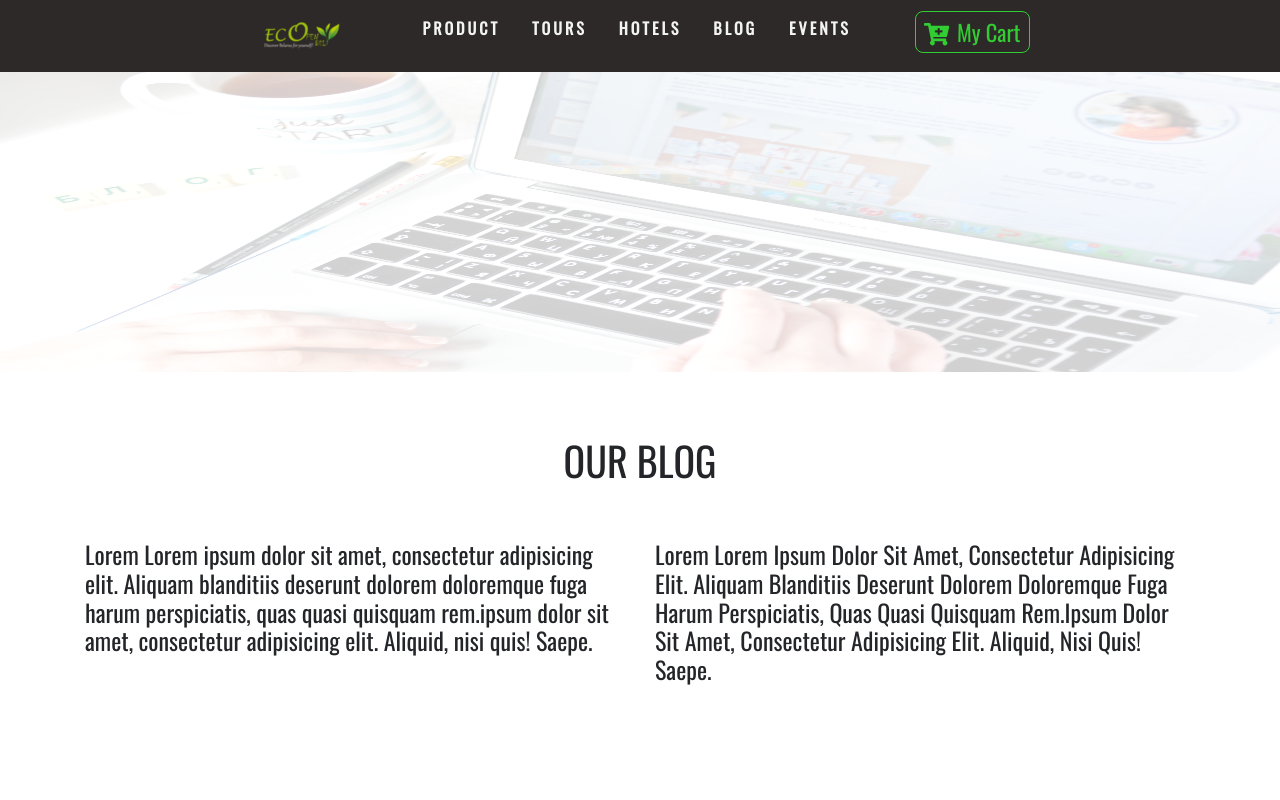
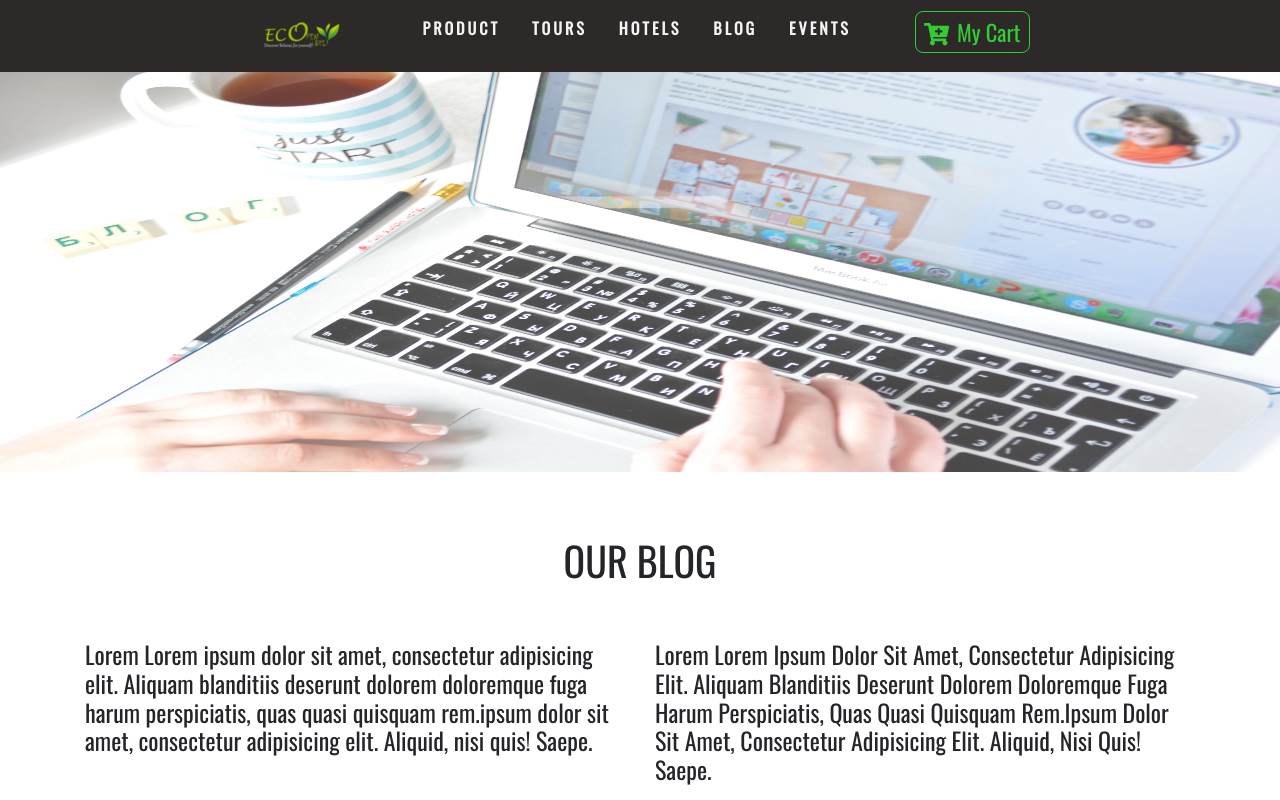
Before and after one commit to TatsianaMark/e-commerce-product-site, a React (Create React App) app: page /blog in a window 1280 px wide. Shown: the top 800 px of the page. Built offline with nearby package versions, Linux system fonts and the light colour scheme.

Commit message:
fixed opacity blog

```diff
--- a/src/App2.css
+++ b/src/App2.css
@@ -548,9 +548,9 @@ h6 {
   color: var(--mainYellow);
 }
 .blog-png{
-  opacity: 20%;
+  opacity: 80%;
   width: 100%;
-  height: 300px;
+  height: 400px;
 }
 .feature-img img{
   width: 100%;
```
